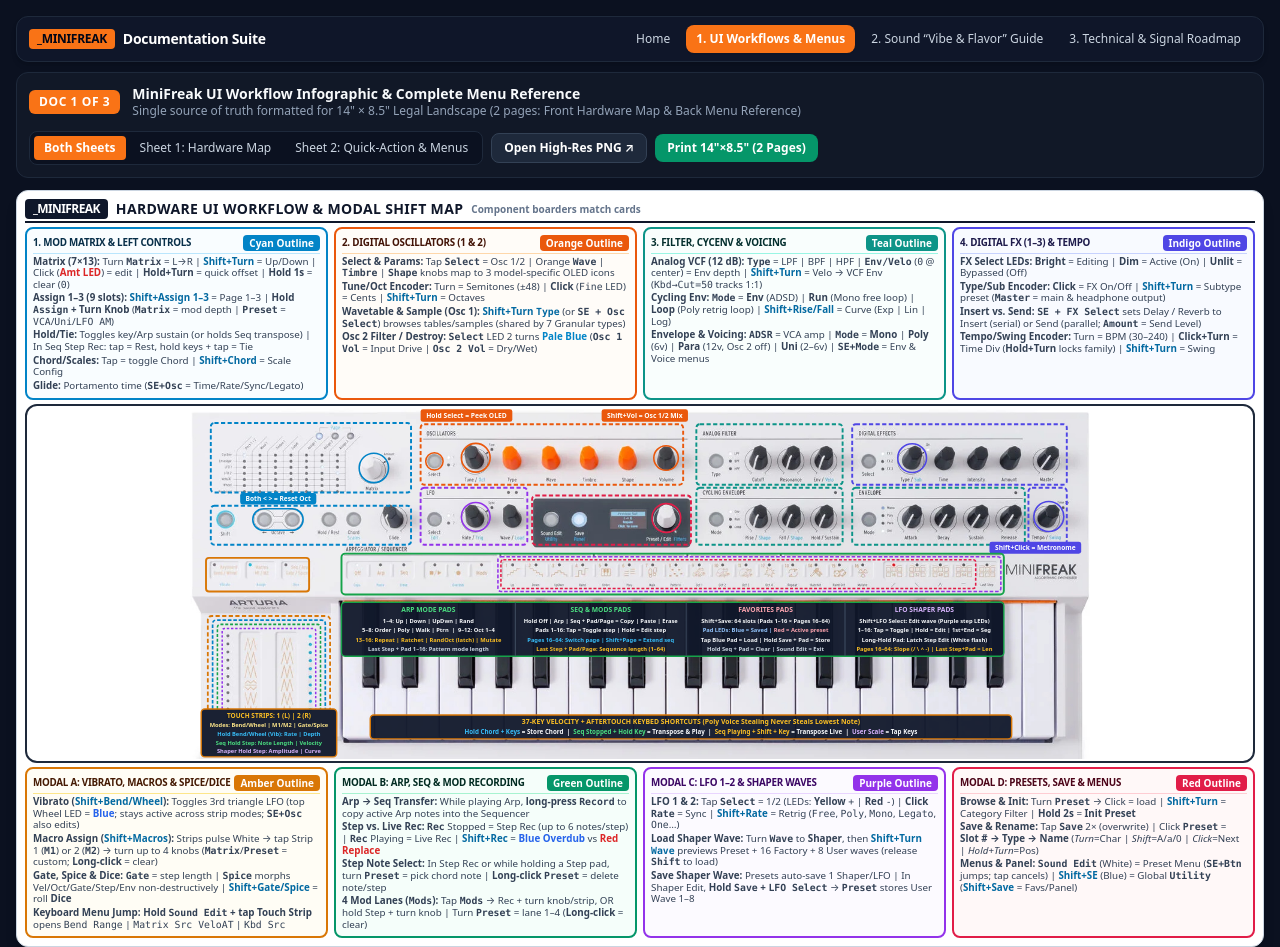
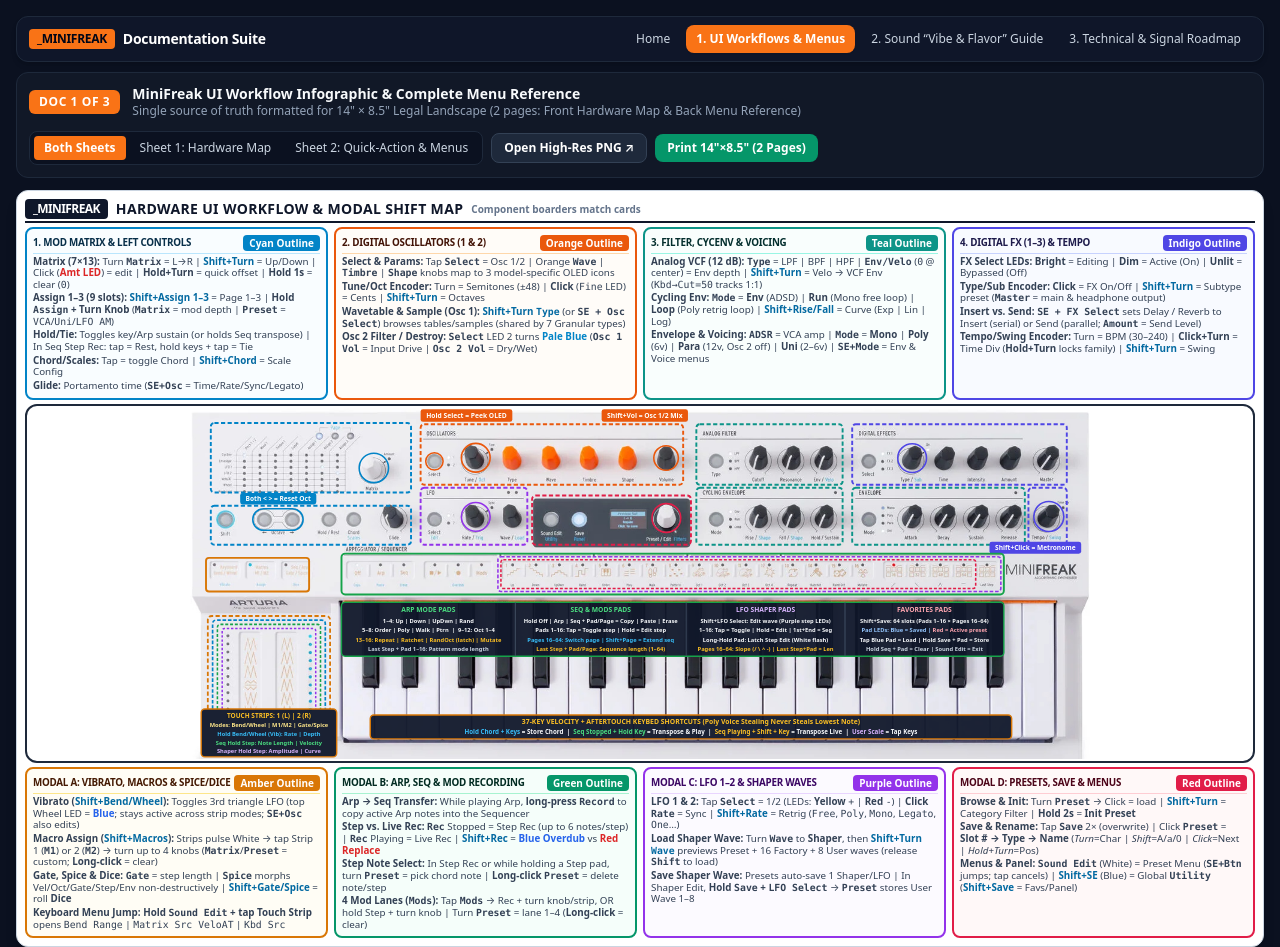
Before and after one commit to hinerm/minifreak, a plain HTML site: page pages/minifreak_ui_workflows.html in a window 1280 px wide. Shown: the top 947 px of the page. Drawn offline with nearby package versions, Linux system fonts and the light colour scheme.

Commit message:
Swap lfo and favorites boxes
To line up with cards better

```diff
--- a/pages/minifreak_ui_workflows.html
+++ b/pages/minifreak_ui_workflows.html
@@ -1228,27 +1228,27 @@
 					<text x="684.5" y="408" text-anchor="middle" font-size="9.6" font-weight="700" fill="#fbbf24">Last
 						Step + Pad/Page: Sequence length (1&ndash;64)</text>
 
-					<text x="959.5" y="343" text-anchor="middle" font-size="11.2" font-weight="800"
+					<text x="959.5" y="343" text-anchor="middle" font-size="11.2" font-weight="800" fill="#d8b4fe">LFO
+						SHAPER PADS</text>
+					<text x="959.5" y="360" text-anchor="middle" font-size="9.6" font-weight="700"
+						fill="#f8fafc">Shift+LFO Select: Edit wave (Purple step LEDs)</text>
+					<text x="959.5" y="376" text-anchor="middle" font-size="9.6" font-weight="700"
+						fill="#f8fafc">1&ndash;16: Tap = Toggle | Hold = Edit | 1st+End = Seg</text>
+					<text x="959.5" y="392" text-anchor="middle" font-size="9.6" font-weight="700"
+						fill="#f8fafc">Long-Hold Pad: Latch Step Edit (White flash)</text>
+					<text x="959.5" y="408" text-anchor="middle" font-size="9.6" font-weight="700" fill="#fbbf24">Pages
+						16&ndash;64: Slope (/ \ ^ -) | Last Step+Pad = Len</text>
+
+					<text x="1224.5" y="343" text-anchor="middle" font-size="11.2" font-weight="800"
 						fill="#fda4af">FAVORITES PADS</text>
-					<text x="959.5" y="360" text-anchor="middle" font-size="9.6" font-weight="700"
+					<text x="1224.5" y="360" text-anchor="middle" font-size="9.6" font-weight="700"
 						fill="#f8fafc">Shift+Save: 64 slots (Pads 1&ndash;16 &times; Pages 16&ndash;64)</text>
-					<text x="959.5" y="376" text-anchor="middle" font-size="9.6" font-weight="700" fill="#93c5fd">Pad
+					<text x="1224.5" y="376" text-anchor="middle" font-size="9.6" font-weight="700" fill="#93c5fd">Pad
 						LEDs: Blue = Saved | <tspan fill="#fda4af">Red = Active preset</tspan></text>
-					<text x="959.5" y="392" text-anchor="middle" font-size="9.6" font-weight="700" fill="#f8fafc">Tap
+					<text x="1224.5" y="392" text-anchor="middle" font-size="9.6" font-weight="700" fill="#f8fafc">Tap
 						Blue Pad = Load | Hold Save + Pad = Store</text>
-					<text x="959.5" y="408" text-anchor="middle" font-size="9.6" font-weight="700" fill="#cbd5e1">Hold
+					<text x="1224.5" y="408" text-anchor="middle" font-size="9.6" font-weight="700" fill="#cbd5e1">Hold
 						Seq + Pad = Clear | Sound Edit = Exit</text>
-
-					<text x="1224.5" y="343" text-anchor="middle" font-size="11.2" font-weight="800" fill="#d8b4fe">LFO
-						SHAPER PADS</text>
-					<text x="1224.5" y="360" text-anchor="middle" font-size="9.6" font-weight="700"
-						fill="#f8fafc">Shift+LFO Select: Edit wave (Purple step LEDs)</text>
-					<text x="1224.5" y="376" text-anchor="middle" font-size="9.6" font-weight="700"
-						fill="#f8fafc">1&ndash;16: Tap = Toggle | Hold = Edit | 1st+End = Seg</text>
-					<text x="1224.5" y="392" text-anchor="middle" font-size="9.6" font-weight="700"
-						fill="#f8fafc">Long-Hold Pad: Latch Step Edit (White flash)</text>
-					<text x="1224.5" y="408" text-anchor="middle" font-size="9.6" font-weight="700" fill="#fbbf24">Pages
-						16&ndash;64: Slope (/ \ ^ -) | Last Step+Pad = Len</text>
 				</g>
 
 				<!-- ================= KEYBED WORKFLOW CALLOUT (LOWER KEYS, y: 514..554) ================= -->
```
